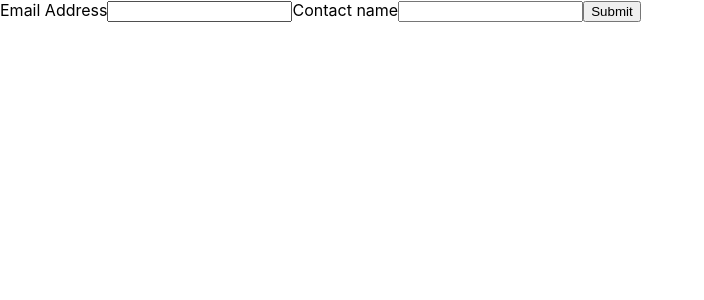
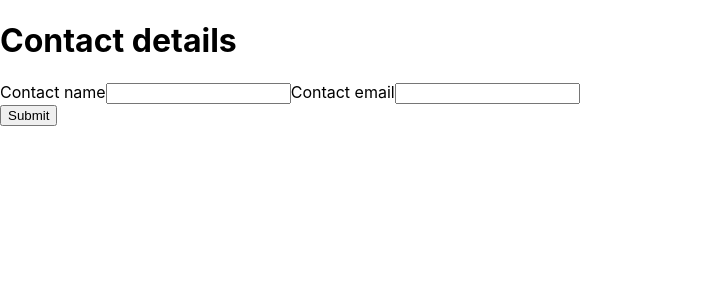
Before and after one commit to catherineelliott/complaints-form-ssr, a Next.js app: page / in a window 1280 px wide. Shown: the top 300 px of the page, without its empty margins (0-704 px from the left). Built offline with nearby package versions, Linux system fonts and the light colour scheme; no server answers; what aws-amplify would draw is missing.

Commit message:
separate contact file

```diff
--- a/pages/Contact.js
+++ b/pages/Contact.js
@@ -1,22 +1,16 @@
-/* import { Field, Form, ErrorMessage } from "formik";
-import TextInput from "../components/inputs/TextInput"; */
+import { Field, Form, ErrorMessage } from "formik";
+import TextInput from "../components/inputs/TextInput";
 
-export default function Contact() {
+export default function Contact(props) {
+    //const {formikProp, ...rest} = props
+    console.log('props', props)
     return (
-    <div>Contact
-{/*         <h1>Contact details</h1>
-        <TextInput
-        label="Contact name"
-        name="contactName"
-        type="text"
-        placeholder=""
-        />
-        <TextInput
-        label="Contact email"
-        name="email"
-        type="email"
-        placeholder=""
-        /> */}
+    <div>
+         <h1>Contact details</h1>
+
+            {/*  <div>{props.formikProp.values.contactName}</div>*/}
+              <TextInput label="Contact name" name="contactName" type="text" placeholder=""/>
+              <TextInput label="Contact email" name="email" type="email" placeholder=""/>
     </div>
     )
   }
--- a/pages/index.js
+++ b/pages/index.js
@@ -1,5 +1,6 @@
 import { useState } from "react";
 import TextInput from "../components/inputs/TextInput";
+import Contact from "./Contact";
 
 import React from 'react';
 import { Formik, Field, Form, ErrorMessage, FormikConfig, FormikValues, useFormikContext  } from 'formik';
@@ -17,7 +18,7 @@ const Complaints = () => {
 
 
   return (
-        <Formik initialValues={{ email: ''}}
+        <Formik initialValues={{ email: '', contactName: ''}}
         validationSchema={Yup.object({
           contactName: Yup.string()
               .max(15, 'Must be 15 characters or less')
@@ -33,13 +34,8 @@ const Complaints = () => {
         >
           {formik => (
             <form onSubmit={formik.handleSubmit}>
-              <label htmlFor="email">Email Address</label>
-              <input id="email" type="email" {...formik.getFieldProps('email')} />
-              {formik.touched.email && formik.errors.email ? (
-                <div>{formik.errors.email}</div>
-              ) : null}
+              <Contact formikProp={formik}/>
 
-              <TextInput label="Contact name" name="contactName" type="text" placeholder=""/>
               <button type="submit">Submit</button>
             </form>
           )}
```
